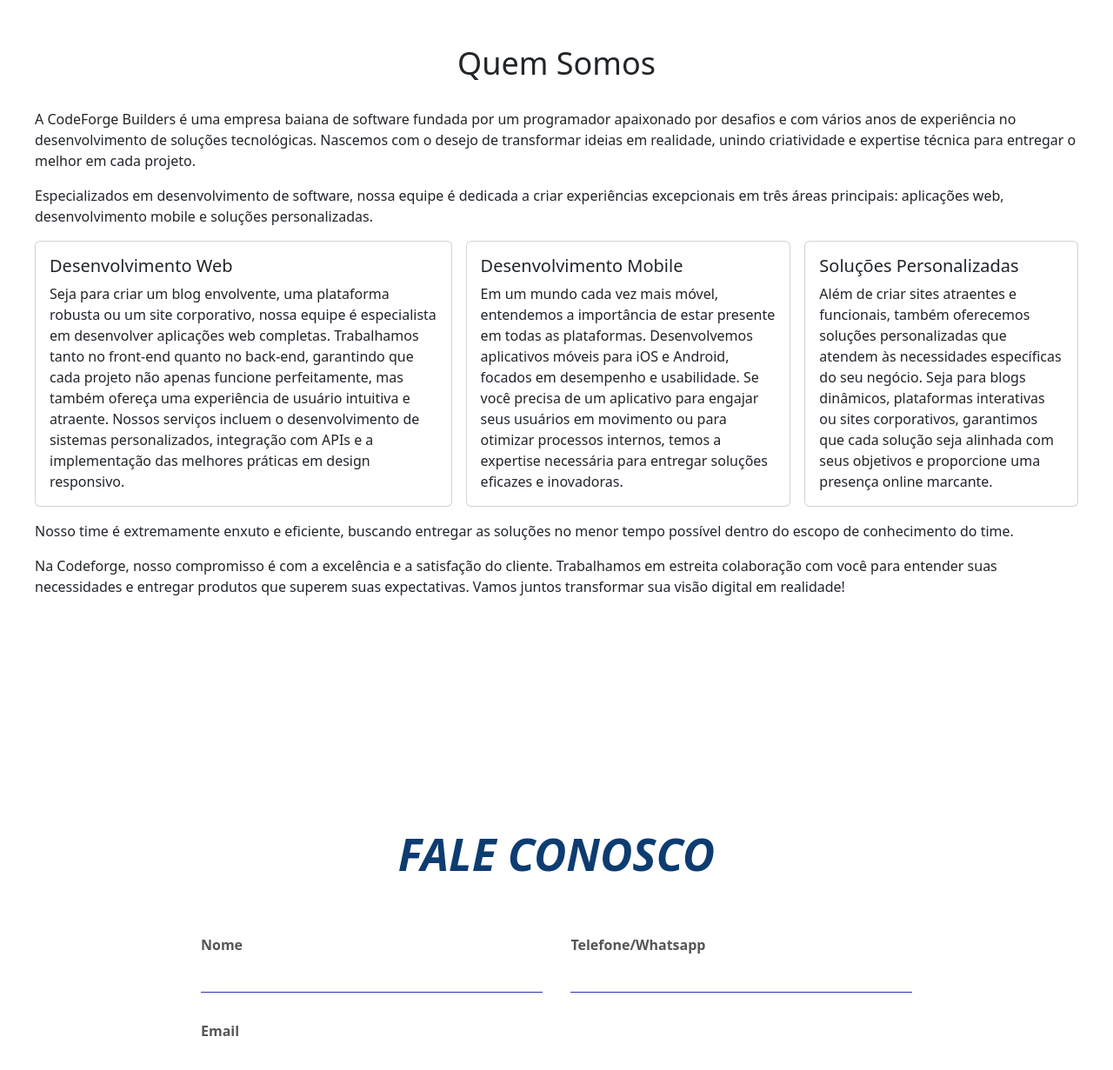
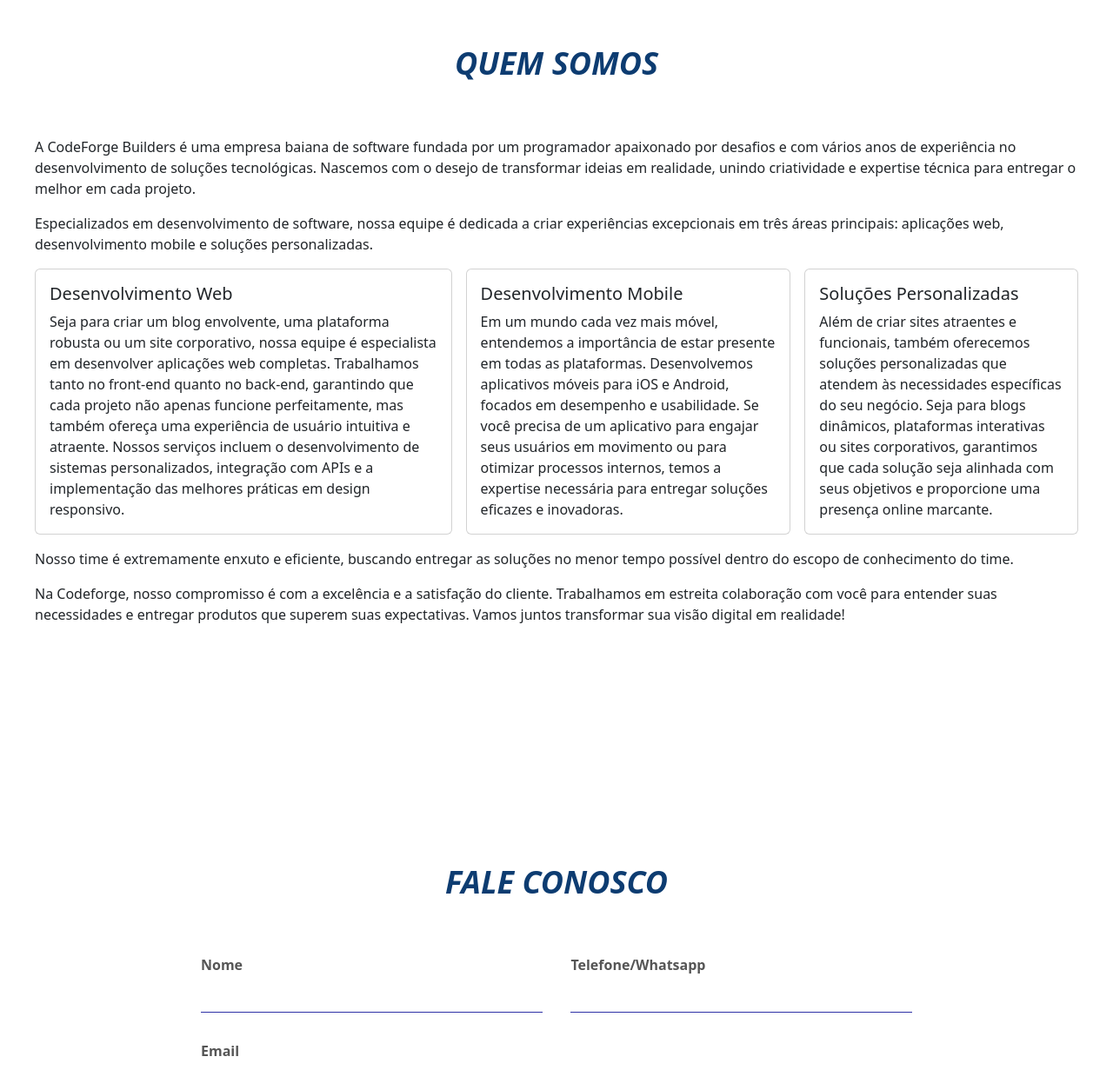
Before and after one commit to Code-Forge-Builders/codeforge-website, a React (Vite) app: page / in a window 1280 px wide. Shown: the part 813-2044 px from the top of the page at 87% size. Built offline with nearby package versions, Linux system fonts and the light colour scheme.

Commit message:
Style: estilização do h1 da home

```diff
--- a/src/pages/Home/Home.css
+++ b/src/pages/Home/Home.css
@@ -9,7 +9,7 @@
   min-height: 100vh;
 }
 
-#about h1 {
+h1 {
   font-size: 36px;
   text-align: center;
   margin-bottom: 2rem;
@@ -28,7 +28,7 @@
   box-sizing: border-box;
 }
 
-.contact-container h1 {
+h1 {
   text-transform: uppercase;
   margin-bottom: 4rem;
   font-weight: bold;
```
